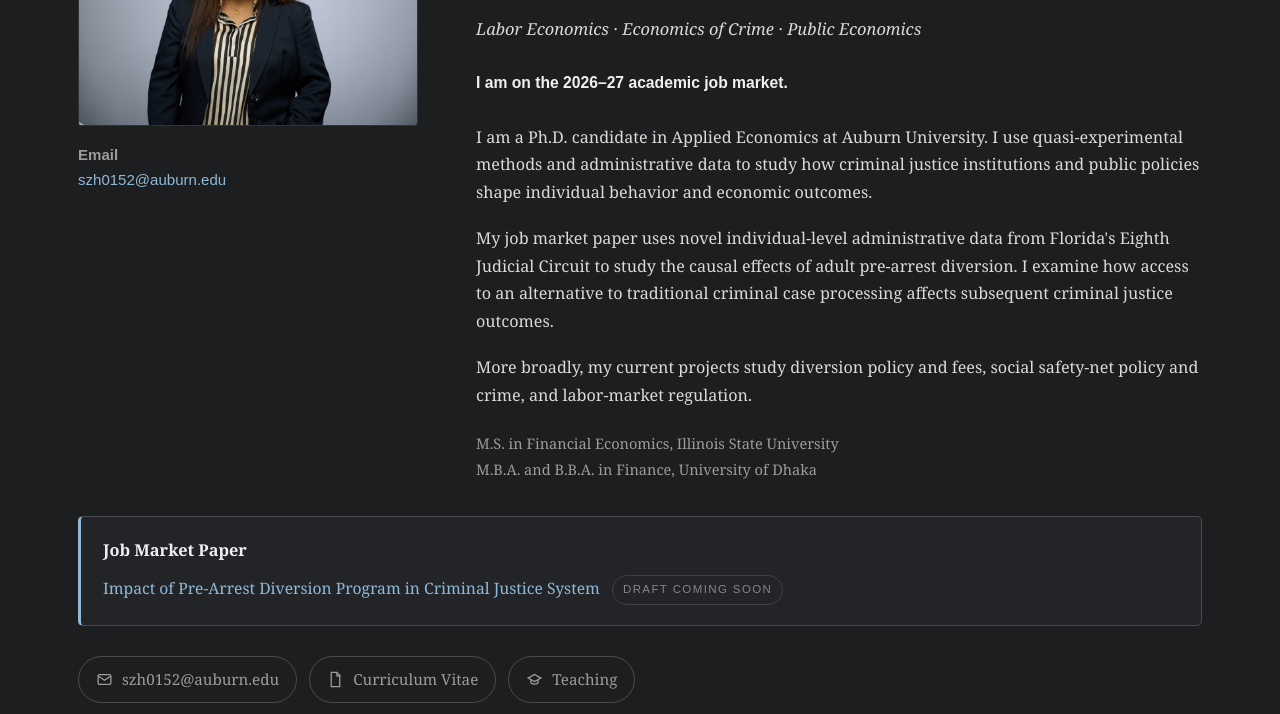
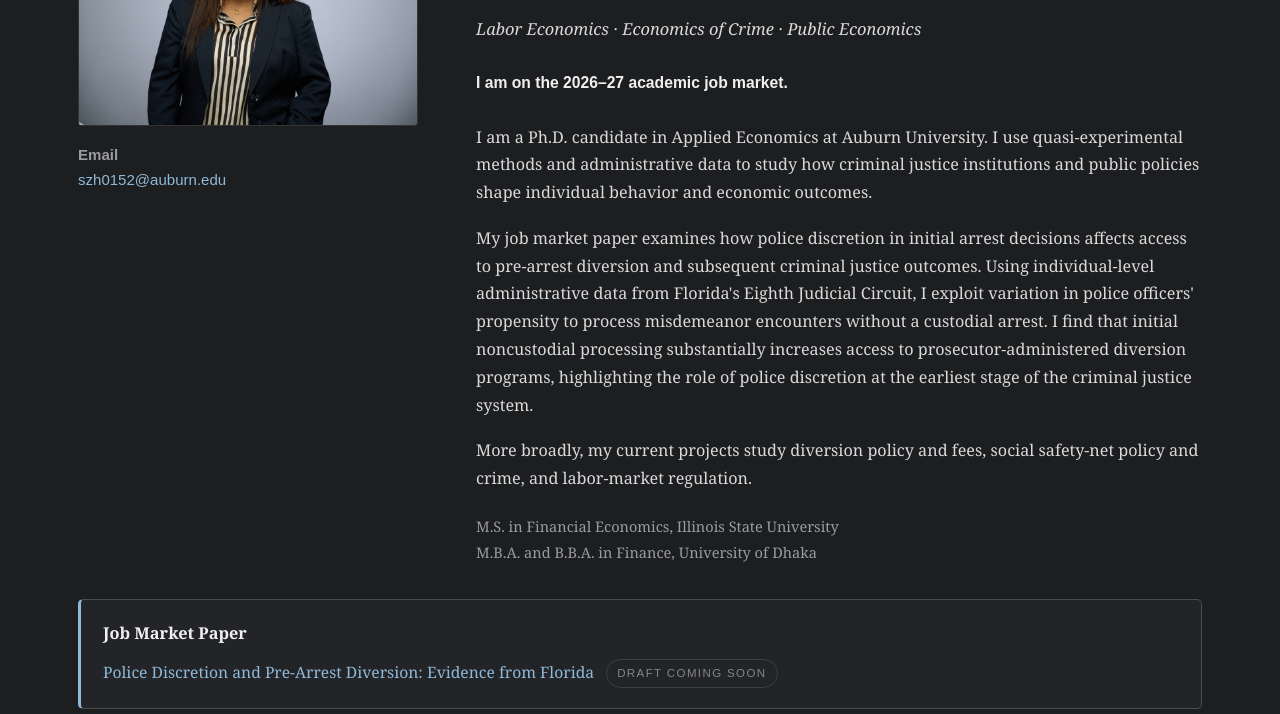
Before and after one commit to sirazumhaque/sirazumhaque.github.io, a plain HTML site: page index.html in a window 1280 px wide. Shown: the part 238-952 px from the top of the page. Drawn offline with Linux system fonts and the light colour scheme.

Commit message:
Update index.html

```diff
--- a/index.html
+++ b/index.html
@@ -365,11 +365,7 @@
         </p>
 
         <p>
-          My job market paper uses novel individual-level administrative data
-          from Florida's Eighth Judicial Circuit to study the causal effects of
-          adult pre-arrest diversion. I examine how access to an alternative to
-          traditional criminal case processing affects subsequent criminal
-          justice outcomes.
+          My job market paper examines how police discretion in initial arrest decisions affects access to pre-arrest diversion and subsequent criminal justice outcomes. Using individual-level administrative data from Florida's Eighth Judicial Circuit, I exploit variation in police officers' propensity to process misdemeanor encounters without a custodial arrest. I find that initial noncustodial processing substantially increases access to prosecutor-administered diversion programs, highlighting the role of police discretion at the earliest stage of the criminal justice system.
         </p>
 
         <p>
@@ -393,7 +389,7 @@
 
     <div class="market-paper-line">
       <a href="research.html">
-        Impact of Pre-Arrest Diversion Program in Criminal Justice System
+        Police Discretion and Pre-Arrest Diversion: Evidence from Florida
       </a>
       <span class="draft-pill">Draft coming soon</span>
     </div>
```
